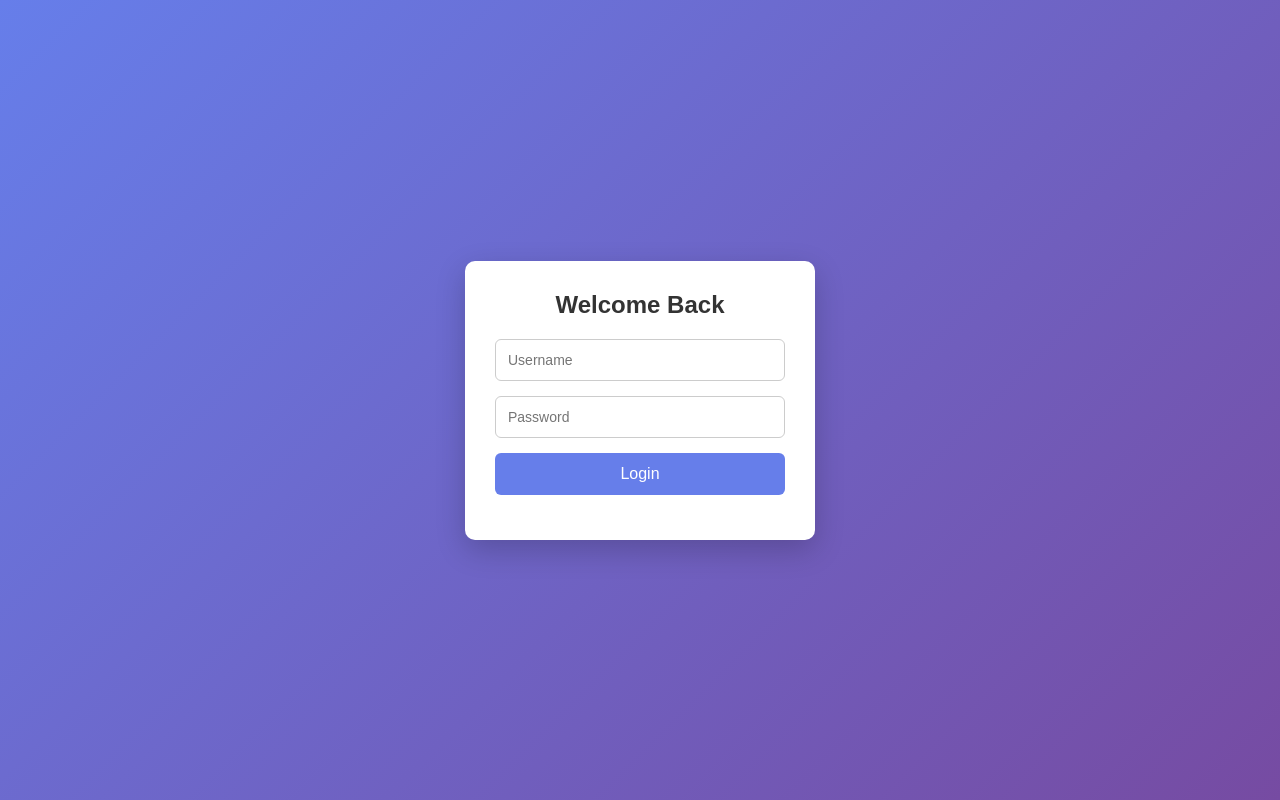
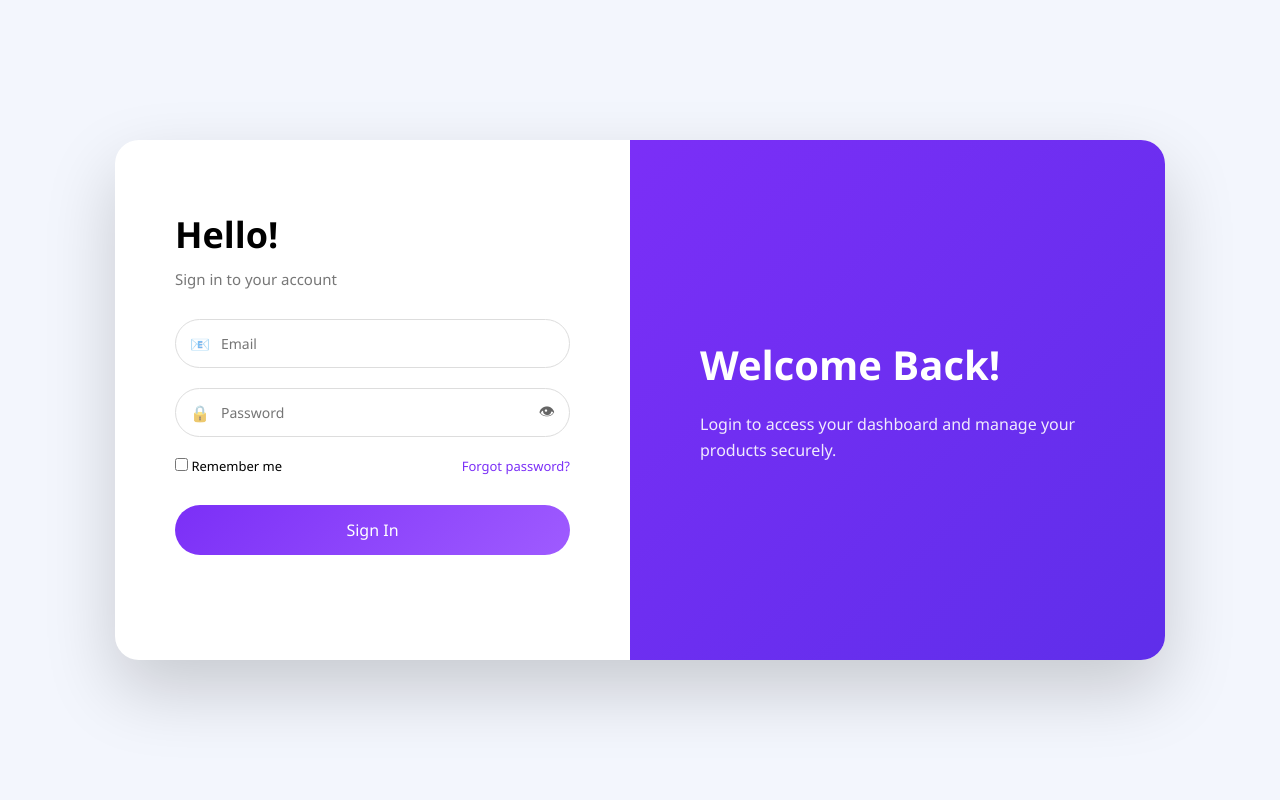
Before and after one commit to wailbentafat/secu_2025_miniprojet-devwebg17-main, a PHP site: page /login.php in a window 1280 px wide. Run offline with PHP 8.4, Linux system fonts and the light colour scheme.

Commit message:
feat: Redesign login page UI with a new two-column layout, enhanced form inputs, and password visibility toggle.

```diff
--- a/assets/css/global.css
+++ b/assets/css/global.css
@@ -1,15 +1,13 @@
-/* assets/css/global.css */
-
 * {
     box-sizing: border-box;
     margin: 0;
     padding: 0;
-    font-family: Arial, Helvetica, sans-serif;
+    font-family: "Segoe UI", Arial, sans-serif;
 }
 
 body {
     min-height: 100vh;
-    background: linear-gradient(135deg, #667eea, #764ba2);
+    background: #f3f6fd;
     display: flex;
     align-items: center;
     justify-content: center;
--- a/assets/css/login.css
+++ b/assets/css/login.css
@@ -1,53 +1,125 @@
-/* assets/css/login.css */
-
-.login-container {
-    background: #fff;
-    padding: 30px;
-    width: 350px;
-    border-radius: 10px;
-    box-shadow: 0 10px 30px rgba(0,0,0,0.2);
-    text-align: center;
+.auth-card {
+    width: 1050px;
+    min-height: 520px;
+    background: white;
+    border-radius: 24px;
+    display: flex;
+    overflow: hidden;
+    box-shadow: 0 30px 70px rgba(0,0,0,0.18);
+    animation: fadeUp 0.8s ease forwards;
 }
 
-.login-container h2 {
-    margin-bottom: 20px;
-    color: #333;
+.auth-left {
+    flex: 1;
+    padding: 70px 60px;
 }
 
-.form-group {
-    margin-bottom: 15px;
+.auth-left h2 {
+    font-size: 36px;
+    margin-bottom: 10px;
 }
 
-.form-group input {
-    width: 100%;
-    padding: 12px;
-    border-radius: 6px;
-    border: 1px solid #ccc;
-    font-size: 14px;
+.subtitle {
+    font-size: 15px;
+    color: #777;
+    margin-bottom: 30px;
 }
 
-.form-group input:focus {
-    outline: none;
-    border-color: #667eea;
+/* Input Groups */
+.input-group {
+    position: relative;
+    margin-bottom: 20px;
 }
 
-button {
+.input-group input {
     width: 100%;
-    padding: 12px;
-    background: #667eea;
+    padding: 14px 45px;
+    border-radius: 30px;
+    border: 1px solid #ddd;
+    font-size: 14px;
+    transition: all 0.3s ease;
+}
+
+.input-group input:focus {
+    outline: none;
+    border-color: #7b2ff7;
+    box-shadow: 0 0 0 4px rgba(123,47,247,0.12);
+}
+
+.input-group .icon {
+    position: absolute;
+    left: 15px;
+    top: 50%;
+    transform: translateY(-50%);
+    opacity: 0.6;
+}
+
+.input-group .toggle {
+    position: absolute;
+    right: 15px;
+    top: 50%;
+    transform: translateY(-50%);
+    cursor: pointer;
+    opacity: 0.6;
+}
+
+/* Options */
+.options {
+    display: flex;
+    justify-content: space-between;
+    font-size: 13px;
+    margin-bottom: 30px;
+}
+
+.options a {
+    text-decoration: none;
+    color: #7b2ff7;
+}
+
+.btn-login {
+    width: 100%;
+    padding: 14px;
+    border-radius: 30px;
     border: none;
+    background: linear-gradient(135deg, #7b2ff7, #9f5bff);
     color: white;
     font-size: 16px;
-    border-radius: 6px;
     cursor: pointer;
+    transition: transform 0.2s ease, box-shadow 0.2s ease;
 }
 
-button:hover {
-    background: #5563d6;
+.btn-login:hover {
+    transform: translateY(-2px);
+    box-shadow: 0 10px 25px rgba(123,47,247,0.4);
 }
 
-#login-message {
-    margin-top: 15px;
-    font-size: 14px;
-    color: red;
+.auth-right {
+    flex: 1;
+    background: linear-gradient(135deg, #7b2ff7, #5f2eea);
+    color: white;
+    padding: 80px 70px;
+    display: flex;
+    flex-direction: column;
+    justify-content: center;
 }
+
+.auth-right h2 {
+    font-size: 40px;
+    margin-bottom: 20px;
+}
+
+.auth-right p {
+    line-height: 1.6;
+    opacity: 0.9;
+}
+
+@keyframes fadeUp {
+    from {
+        opacity: 0;
+        transform: translateY(30px);
+    }
+    to {
+        opacity: 1;
+        transform: translateY(0);
+    }
+}
--- a/login.php
+++ b/login.php
@@ -4,29 +4,62 @@
 <head>
     <meta charset="UTF-8">
     <title>Login</title>
+
     <link rel="stylesheet" href="assets/css/global.css">
     <link rel="stylesheet" href="assets/css/login.css">
 </head>
 <body>
 
-<div class="login-container">
-    <h2>Welcome Back</h2>
+<div class="auth-wrapper">
+    <div class="auth-card">
+        <div class="auth-left">
+            <h2>Hello!</h2>
+            <p class="subtitle">Sign in to your account</p>
 
-    <form id="login-form">
-        <div class="form-group">
-            <input type="text" name="username" placeholder="Username" required>
+            <form id="login-form">
+
+                <div class="input-group">
+                    <span class="icon">📧</span>
+                    <input type="text" placeholder="Email" required>
+                </div>
+
+                <div class="input-group">
+                    <span class="icon">🔒</span>
+                    <input type="password" placeholder="Password" id="password" required>
+                    <span class="toggle" id="togglePassword">👁</span>
+                </div>
+
+                <div class="options">
+                    <label>
+                        <input type="checkbox"> Remember me
+                    </label>
+                    <a href="#">Forgot password?</a>
+                </div>
+
+                <button type="submit" class="btn-login">Sign In</button>
+            </form>
         </div>
 
-        <div class="form-group">
-            <input type="password" name="password" placeholder="Password" required>
+        <div class="auth-right">
+            <h2>Welcome Back!</h2>
+            <p>
+                Login to access your dashboard and manage your products securely.
+            </p>
         </div>
 
-        <button type="submit">Login</button>
-    </form>
-
-    <p id="login-message"></p>
+    </div>
 </div>
 
-<!-- <script src="assets/js/login.js"></script> -->
+<script>
+const toggle = document.getElementById('togglePassword');
+const password = document.getElementById('password');
+
+toggle.addEventListener('click', () => {
+    const type = password.type === 'password' ? 'text' : 'password';
+    password.type = type;
+    toggle.textContent = type === 'password' ? '👁' : '🙈';
+});
+</script>
+
 </body>
 </html>
```
